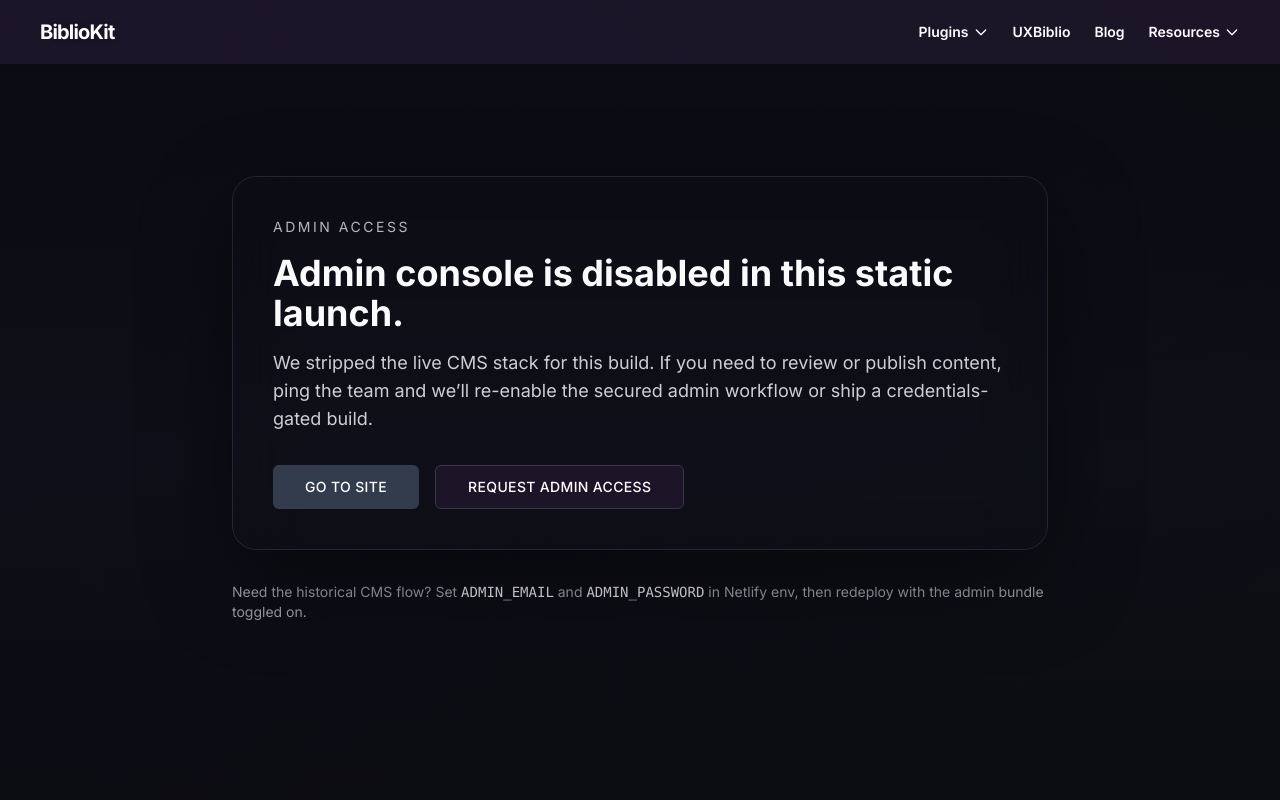
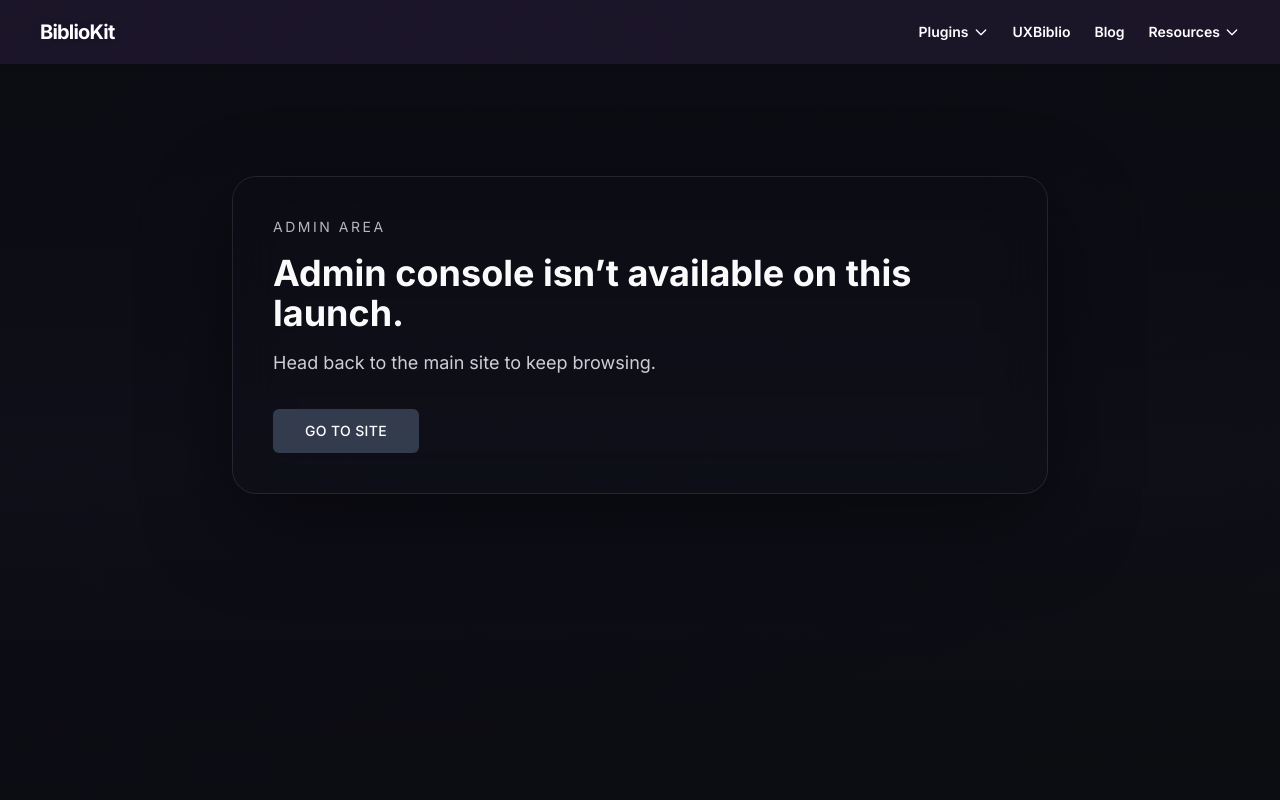
Before and after one commit to emviedv/BKitLaunch, a React (Vite) app: page /admin in a window 1280 px wide. Shown: the top 800 px of the page. Built offline with nearby package versions, Linux system fonts and the light colour scheme.

Commit message:
chore: simplify admin placeholder

```diff
--- a/src/components/AdminPage.tsx
+++ b/src/components/AdminPage.tsx
@@ -8,25 +8,19 @@ const AdminPage: React.FC = () => {
       <div className="section-content pt-28 pb-24 max-w-4xl mx-auto flex flex-col gap-8">
         <div className="admin-page-card rounded-3xl border border-white/10 bg-white/4 backdrop-blur-xl shadow-[0_30px_90px_rgba(0,0,0,0.45)] p-8 md:p-10">
           <p className="text-sm uppercase tracking-[0.18em] text-white/70 mb-4">
-            Admin Access
+            Admin Area
           </p>
           <h1 className="text-3xl md:text-4xl font-bold leading-tight mb-4">
-            Admin console is disabled in this static launch.
+            Admin console isn&rsquo;t available on this launch.
           </h1>
           <p className="text-base md:text-lg text-white/80 leading-relaxed mb-8">
-            We stripped the live CMS stack for this build. If you need to review or publish content, ping the team and we&rsquo;ll re-enable the secured admin workflow or ship a credentials-gated build.
+            Head back to the main site to keep browsing.
           </p>
           <div className="flex flex-wrap gap-4">
             <Button asChild size="lg" className="admin-page-primary-cta">
               <a href={ROUTE_PATHS.HOME}>Go to site</a>
             </Button>
-            <Button asChild size="lg" variant="outline" className="admin-page-secondary-cta">
-              <a href="mailto:admin@bibliokit.com">Request admin access</a>
-            </Button>
           </div>
-        </div>
-        <div className="admin-page-footnote text-sm text-white/60">
-          Need the historical CMS flow? Set <code className="text-white/90">ADMIN_EMAIL</code> and <code className="text-white/90">ADMIN_PASSWORD</code> in Netlify env, then redeploy with the admin bundle toggled on.
         </div>
       </div>
     </div>
```
Also changed, not shown: 1 other file (tests, documents, lock files or other folders).
